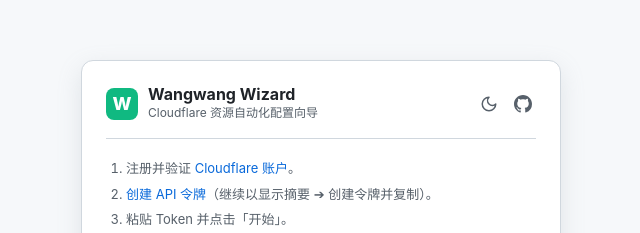
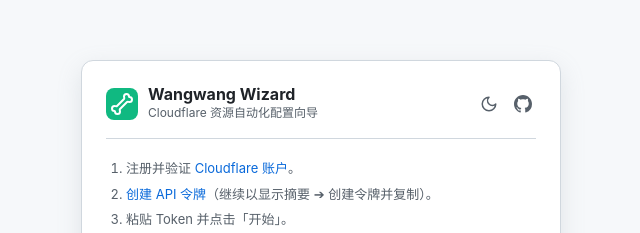
Before and after one commit to linct96/wangwang-wizard, a website: page index.html in a window 1280 px wide. Shown: the part 112-345 px from the top of the page, 319-959 px from the left. Drawn offline with Linux system fonts and the light colour scheme.

Commit message:
Use bone SVG for brand icon and favicon

```diff
--- a/index.html
+++ b/index.html
@@ -4,6 +4,7 @@
     <meta charset="UTF-8" />
     <meta name="viewport" content="width=device-width, initial-scale=1.0" />
     <title>Wangwang Wizard</title>
+    <link rel="icon" type="image/svg+xml" href="./favicon.svg" />
     <script>
       const savedTheme = localStorage.getItem('theme') || (window.matchMedia('(prefers-color-scheme: light)').matches ? 'light' : 'dark');
       document.documentElement.setAttribute('data-theme', savedTheme);
@@ -14,7 +15,9 @@
     <main class="card">
       <header class="card-header">
         <div class="brand">
-          <div class="logo">W</div>
+          <div class="logo" aria-hidden="true">
+            <svg xmlns="http://www.w3.org/2000/svg" width="24" height="24" viewBox="0 0 24 24" fill="none" stroke="currentColor" stroke-width="2" stroke-linecap="round" stroke-linejoin="round" class="lucide lucide-bone"><path d="M17 10c.7-.7 1.69 0 2.5 0a2.5 2.5 0 1 0 0-5 .5.5 0 0 1-.5-.5 2.5 2.5 0 1 0-5 0c0 .81.7 1.8 0 2.5l-7 7c-.7.7-1.69 0-2.5 0a2.5 2.5 0 0 0 0 5c.28 0 .5.22.5.5a2.5 2.5 0 1 0 5 0c0-.81-.7-1.8 0-2.5Z"/></svg>
+          </div>
           <div>
             <h1>Wangwang Wizard</h1>
             <p class="subtitle">Cloudflare 资源自动化配置向导</p>
```
Also changed, not shown: favicon.svg (added).
